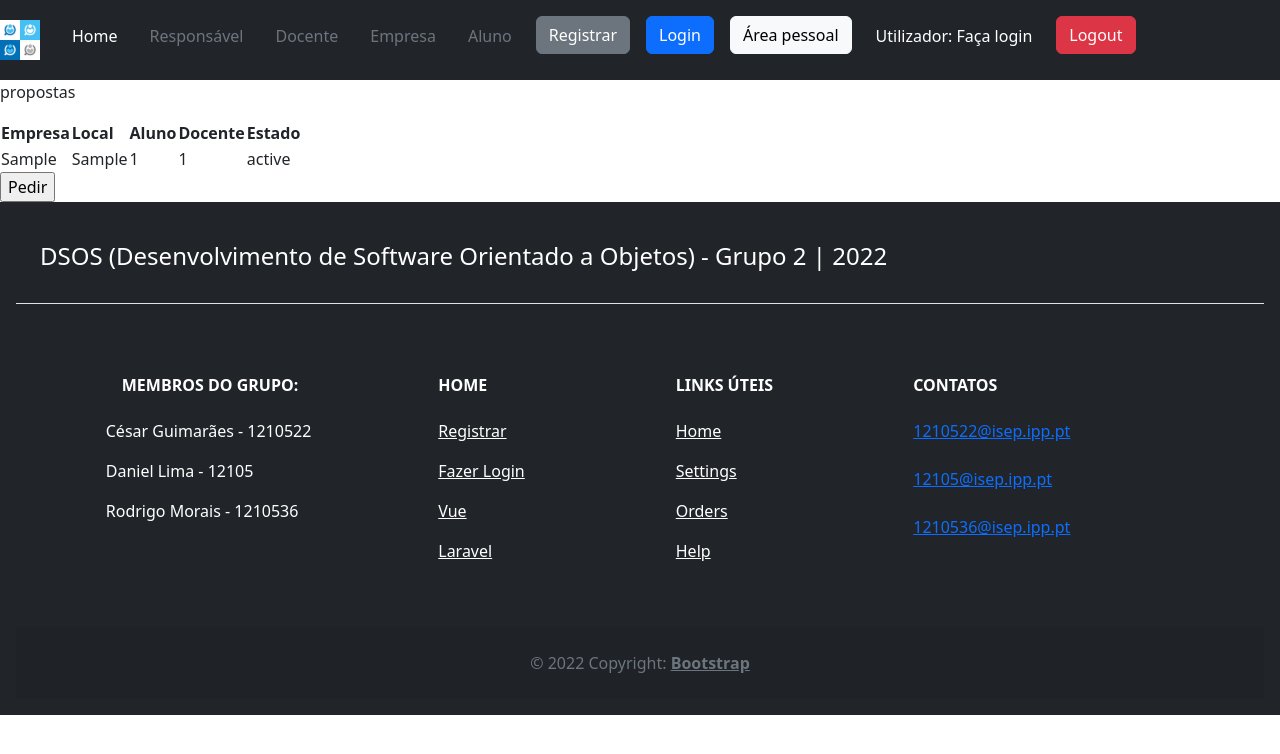
After one commit to CesarPT/Estagios-Projetos, a PHP site: page /dosos/ConsultaEstagio.php in a window 1280 px wide. The commit adds this page. Shown: the top 754 px of the page. Run offline with PHP 8.4, Linux system fonts and the light colour scheme; tables that the repository leaves empty or names only in its code hold one stand-in row (values such as "Sample post"); data that the repository does not hold is empty.

Commit message:
pedir estagio e pedir projeto

```diff
--- /dev/null
+++ b/NavBar/ConsultaEstagio.php
@@ -0,0 +1,220 @@
+<?php
+ include_once("../ConnectionBD/connectbd.php");
+?>
+
+<!DOCTYPE html>
+<html lang="en">
+<meta charset="UTF-8">
+
+<head>
+<title>Aluno</title>
+</head>
+
+<html lang="pt">
+
+<head>
+  <title>Gestão de Estágios</title>
+  <link rel="icon" href="../Imagens/logo.jpg">
+
+  <meta charset="utf-8">
+  <meta name="viewport" content="width=device-width, initial-scale=1, shrink-to-fit=no">
+  <!-- CSS e Bootstrap -->
+  <link rel="stylesheet" href="../CSS/styles.css">
+  <link href="https://cdn.jsdelivr.net/npm/bootstrap@5.2.1/dist/css/bootstrap.min.css" rel="stylesheet"
+    integrity="sha384-iYQeCzEYFbKjA/T2uDLTpkwGzCiq6soy8tYaI1GyVh/UjpbCx/TYkiZhlZB6+fzT" crossorigin="anonymous">
+  <!-- JQUERY -->
+  <script src=
+      "https://code.jquery.com/jquery-3.6.0.min.js"
+       integrity="sha256-/xUj+3OJU5yExlq6GSYGSHk7tPXikynS7ogEvDej/m4="
+       crossorigin="anonymous">
+  </script>
+  <script type="text/javascript" src="../JQUERY/script.js"></script>
+</head>
+
+<body>
+<!-- Navbar -->
+<nav class="navbar navbar-expand-sm bg-dark">
+
+  <!-- Logotipo -->
+  <a class="navbar-brand" href="index.php">
+    <img src="../Imagens/logo.jpg" alt="logo" style="width:40px;">
+  </a>
+
+  <!-- Links -->
+  <ul class="navbar-nav d-flex flex-row">
+    <li class="nav-item p-2">
+      <a class="nav-link text-white" href="index.php">Home</a>
+    </li>
+    <li class="nav-item p-2">
+      <a class="nav-link disabled text-secondary" href="Responsavel.php">Responsável</a>
+    </li>
+    <li class="nav-item p-2">
+      <a class="nav-link disabled text-secondary" href="Docente.php">Docente</a>
+    </li>
+    <li class="nav-item p-2">
+      <a class="nav-link disabled text-secondary" href="Empresa.php">Empresa</a>
+    </li>
+    <li class="nav-item p-2">
+      <a class="nav-link disabled text-secondary" href="Aluno.php">Aluno</a>
+    </li>
+    <li class="nav-item">
+      <a class="nav-link" href="registrar.php">
+        <button class="btn btn-secondary">Registrar</button>
+      </a>
+    </li>
+    <li class="nav-item">
+      <a class="nav-link" href="login.php">
+        <button class="btn btn-primary">Login</button>
+      </a>
+    </li>
+    <li class="nav-item">
+      <a class="nav-link" href="areapessoal.php">
+        <button class="btn btn-light">Área pessoal</button>
+      </a>
+    </li>
+    <li class="nav-item">
+        <p class="p-3 mb-2 bg-dark text-white" class="text-light">
+          Utilizador: <?php
+            if (empty($_SESSION['username'])) {
+              //Se não tiver feito login
+              echo 'Faça login';
+            } else {
+              //Mostra o username
+              echo $_SESSION['username'];
+            }
+          ?>
+        </p>
+    </li>
+    <li class="nav-item">
+      <a class="nav-link" href="#">
+        <button id="logout" class="btn btn-danger">Logout</button>
+      </a>
+    </li>
+  </ul>
+
+</nav>
+
+
+  <!-- Texto e outros -->
+  <p> propostas </p>
+
+<?php
+$sql = "SELECT Estagio.empresa,Estagio.local,Estagio.estado,AlunoDocente.id_aluno,AlunoDocente.id_docente
+ from Estagio INNER JOIN AlunoDocente
+ On Estagio.id_aluno=AlunoDocente.id_aluno";
+
+#get the result
+$final = mysqli_query($link, $sql);
+
+if (mysqli_num_rows($final) > 0) {
+    echo
+    "<table><tr><th>Empresa</th>
+    <th>Local</th>
+    <th>Aluno</th>
+    <th>Docente</th>
+    <th>Estado</th>";
+
+    //get the output of each row
+    while ($i = mysqli_fetch_assoc($final)) {
+        //get id and name columns
+        echo "<tr><td>" . $i["empresa"] .
+            "</td><td>" . $i["local"] .
+            "</td><td>" . $i["id_aluno"] .
+            "</td><td>" . $i["id_docente"] .
+            "</td><td>" . $i["estado"] .
+       "</td></tr>";
+    }
+  echo "</table>";
+} else {
+    echo "No results";
+}
+?>
+
+
+
+<form action="http://localhost/dosos/Navbar/ConsultaEstagio.php ">
+    <input type="submit" value="Pedir" />
+</form>
+
+
+<!-- Footer -->
+<footer class="p-3 mb-2 bg-dark text-center text-lg-start bg-light text-muted">
+  <section class="p-3 mb-2 bg-dark d-flex justify-content-center justify-content-lg-between p-4 border-bottom" id="section">
+    <div class="text-white me-5 d-none d-lg-block">
+      <h4>DSOS (Desenvolvimento de Software Orientado a Objetos) - Grupo 2 | 2022</h4>
+    </div>
+  </section>
+
+  <section class="p-3 mb-2 bg-dark text-white">
+    <div class="container text-center text-md-start mt-5">
+      <!-- Criar coluna -->
+      <div class="row mt-3">
+        <div class="col-md-3 col-lg-4 col-xl-3 mx-auto mb-4">
+          <h6 class="text-uppercase fw-bold mb-4">
+            <i class="fas fa-gem me-3"></i>Membros do grupo:
+          </h6>
+          <p>César Guimarães - 1210522</p>
+          <p>Daniel Lima - 12105<p>
+          <p>Rodrigo Morais - 1210536<p>
+        </div>
+
+        <!-- Criar coluna -->
+        <div class="col-md-2 col-lg-2 col-xl-2 mx-auto mb-4">
+          <!-- Links -->
+          <h6 class="text-uppercase fw-bold mb-4">
+            Home
+          </h6>
+          <p>
+            <a href="#!" class="text-reset">Registrar</a>
+          </p>
+          <p>
+            <a href="#!" class="text-reset">Fazer Login</a>
+          </p>
+          <p>
+            <a href="#!" class="text-reset">Vue</a>
+          </p>
+          <p>
+            <a href="#!" class="text-reset">Laravel</a>
+          </p>
+        </div>
+
+        <!-- Criar coluna -->
+        <div class="col-md-3 col-lg-2 col-xl-2 mx-auto mb-4">
+          <h6 class="text-uppercase fw-bold mb-4">
+            Links úteis
+          </h6>
+          <p>
+            <a href="#!" class="text-reset">Home</a>
+          </p>
+          <p>
+            <a href="#!" class="text-reset">Settings</a>
+          </p>
+          <p>
+            <a href="#!" class="text-reset">Orders</a>
+          </p>
+          <p>
+            <a href="#!" class="text-reset">Help</a>
+          </p>
+        </div>
+
+        <div class="col-md-4 col-lg-3 col-xl-3 mx-auto mb-md-0 mb-4">
+          <!-- Links -->
+          <h6 class="text-uppercase fw-bold mb-4">Contatos</h6>
+          <a href="mailto: 1210522@isep.ipp.pt">1210522@isep.ipp.pt</a>
+          <br><br>
+          <a href="mailto: 12105@isep.ipp.pt">12105@isep.ipp.pt</a>
+          <br><br>
+          <a href="mailto: 1210536@isep.ipp.pt">1210536@isep.ipp.pt</a>
+        </div>
+      </div>
+    </div>
+  </section>
+
+  <!-- Copyright/Referências -->
+  <div class="text-center p-4" style="background-color: rgba(0, 0, 0, 0.05);">
+    © 2022 Copyright:
+    <a class="text-reset fw-bold" href="https://getbootstrap.com/">Bootstrap</a>
+  </div>
+</footer>
+</body>
+</html>
```
Also changed, not shown: NavBar/ConsultaProjeto.php (renamed from NavBar/Consulta.php, +14 -18 lines), NavBar/PedirEstagio.php (renamed from NavBar/PedirProposta.php, +7 -5 lines), NavBar/PedirProjeto.php (added, +96 -0 lines), 1 other file.
